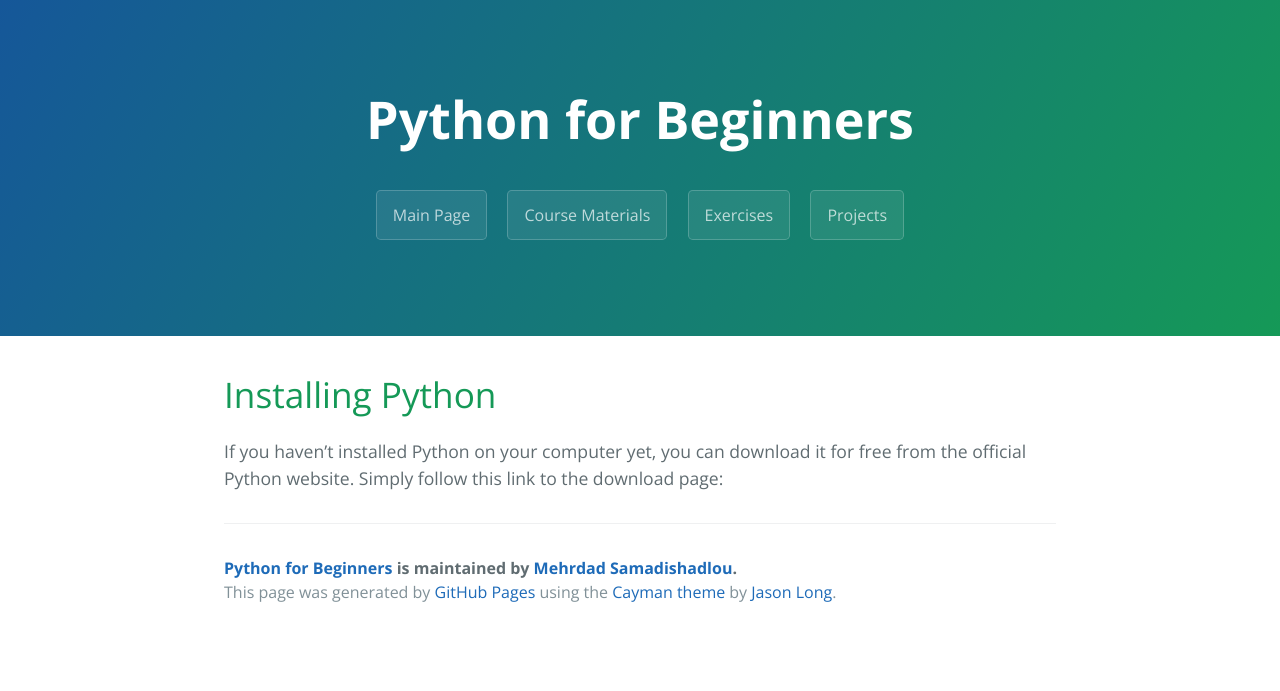
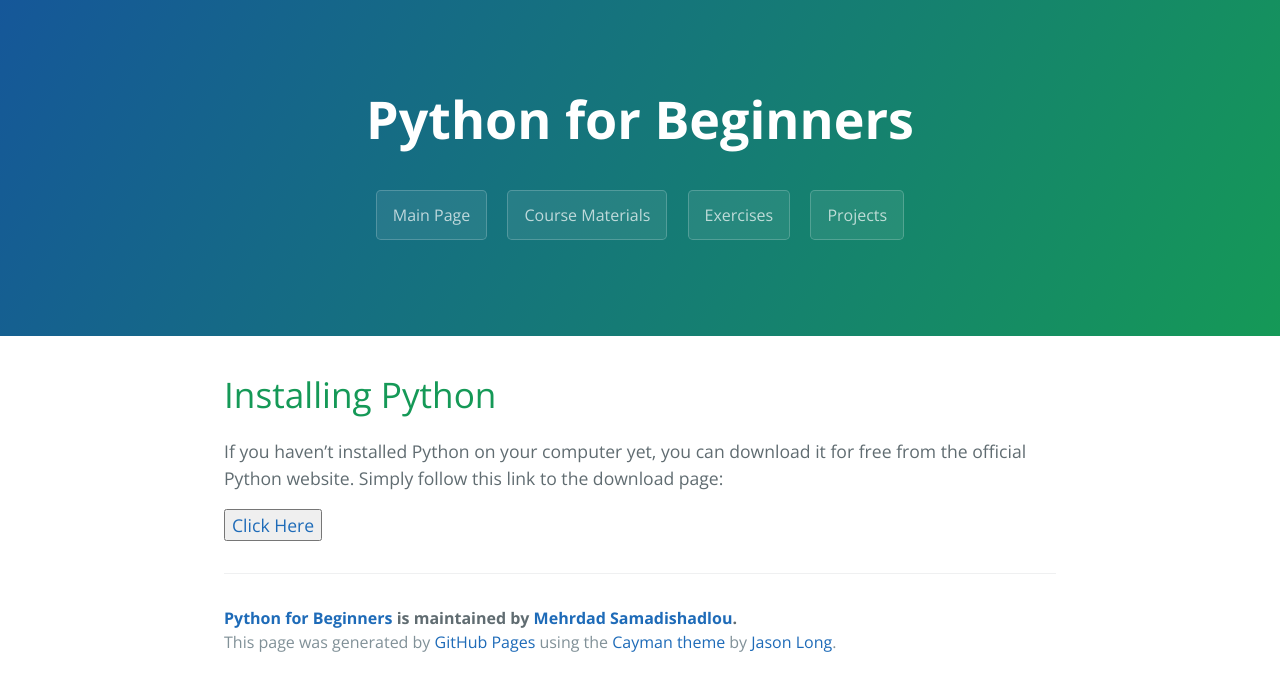
Before and after one commit to MehrdadSamadishadlou/Python_for_Beginners, a Jekyll site: the page built from materials.md, in a window 1280 px wide. Shown: the top 691 px of the page. Built offline with Jekyll 4.4.1, drawn with Linux system fonts in a browser that asks for light colours.

Commit message:
Update materials.md

```diff
--- a/materials.md
+++ b/materials.md
@@ -7,3 +7,5 @@ filename: materials
 # Installing Python
 
 If you haven't installed Python on your computer yet, you can download it for free from the official Python website. Simply follow this link to the download page:
+
+<a href="https://www.python.org/downloads/" target="_blank"><button>Click Here</button></a>
```
